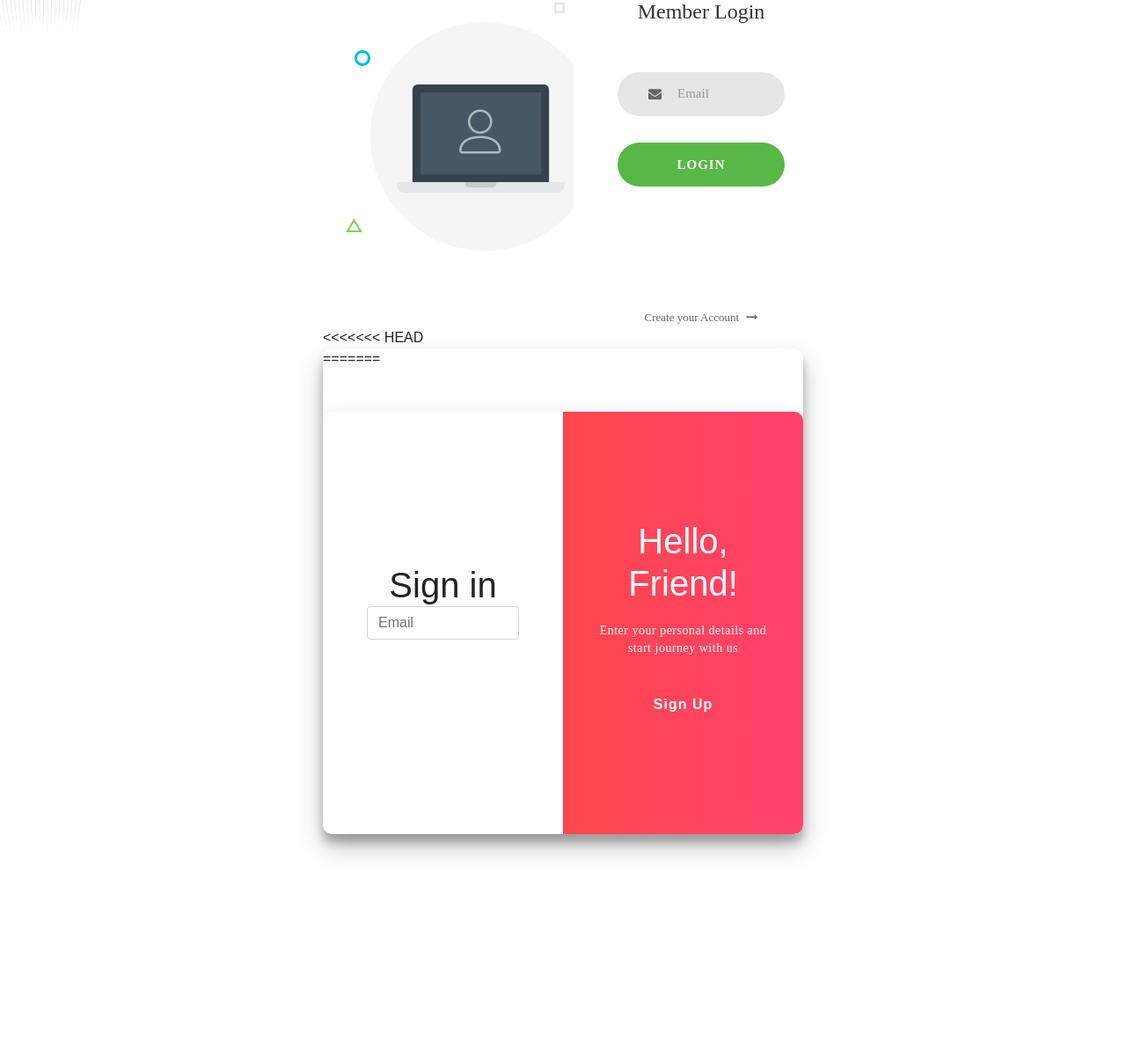
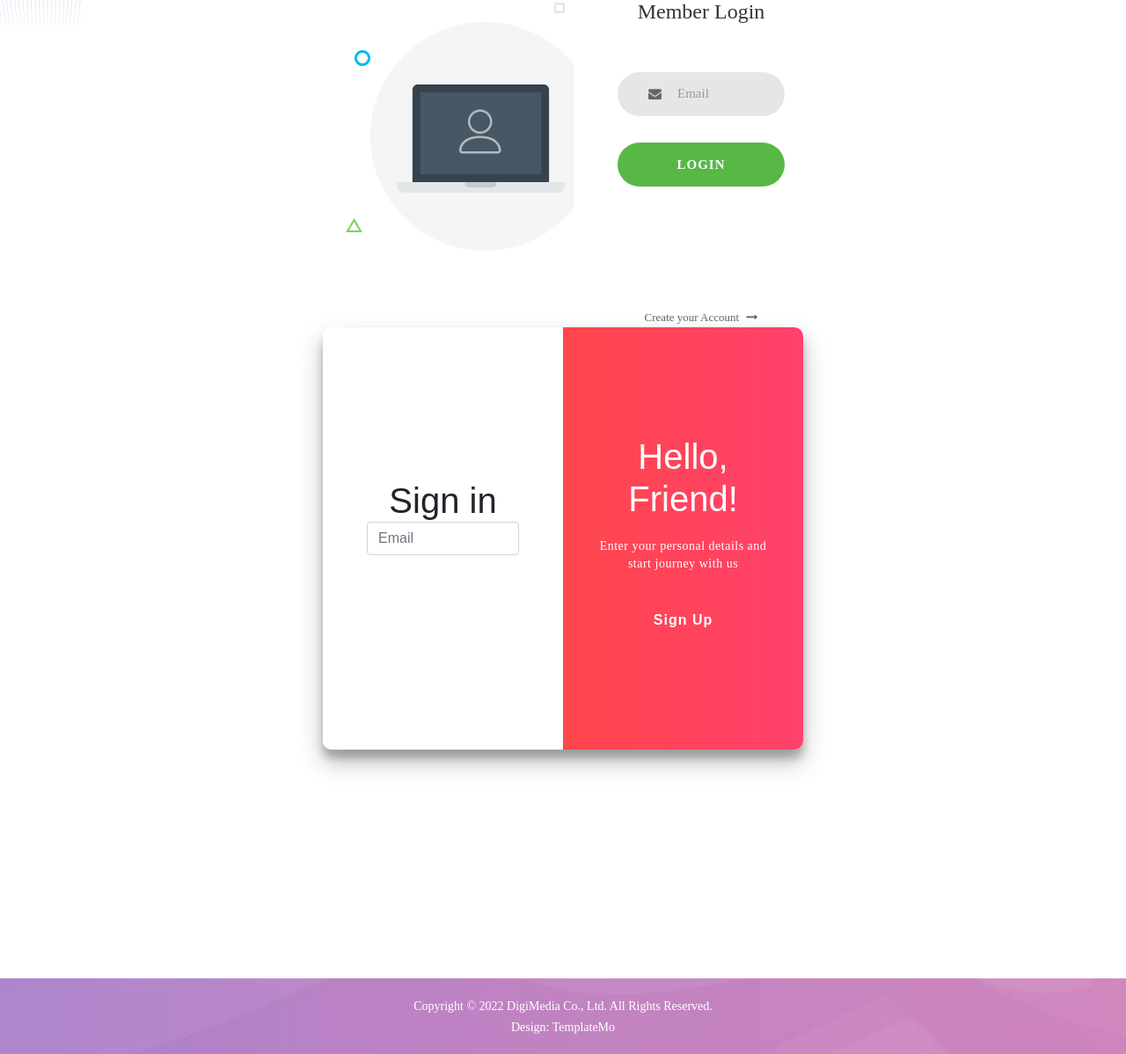
Before and after one commit to stevalh/SBD, a Laravel app: page / in a window 1280 px wide. Shown: the part 572-1770 px from the top of the page at 88% size. Run offline with Laravel 9, Linux system fonts and the light colour scheme; some libraries are stand-ins or nearby versions; some web fonts are replaced.

Commit message:
no message

```diff
--- a/tubesSBD/resources/views/Layout/forms.blade.php
+++ b/tubesSBD/resources/views/Layout/forms.blade.php
@@ -4,7 +4,6 @@
     <button type="button" class="btn-close" data-bs-dismiss="alert" aria-label="Close"></button>
   </div>
 @endif
-<<<<<<< HEAD
 @if(session()->has('loginError'))
 <div class="alert alert-danger alert-dismissible fade show" role="alert">
     {{ session('loginError') }}
@@ -12,9 +11,6 @@
   </div>
 @endif
 <div class="place" id="place">
-=======
-<div class="place mt-5" id="place">
->>>>>>> e01697c7a64bd30531db590860a134a38e75a364
     <div class="form-place sign-up-place">
         <form  action="/register" method="POST" class="regis">
             @csrf
```
